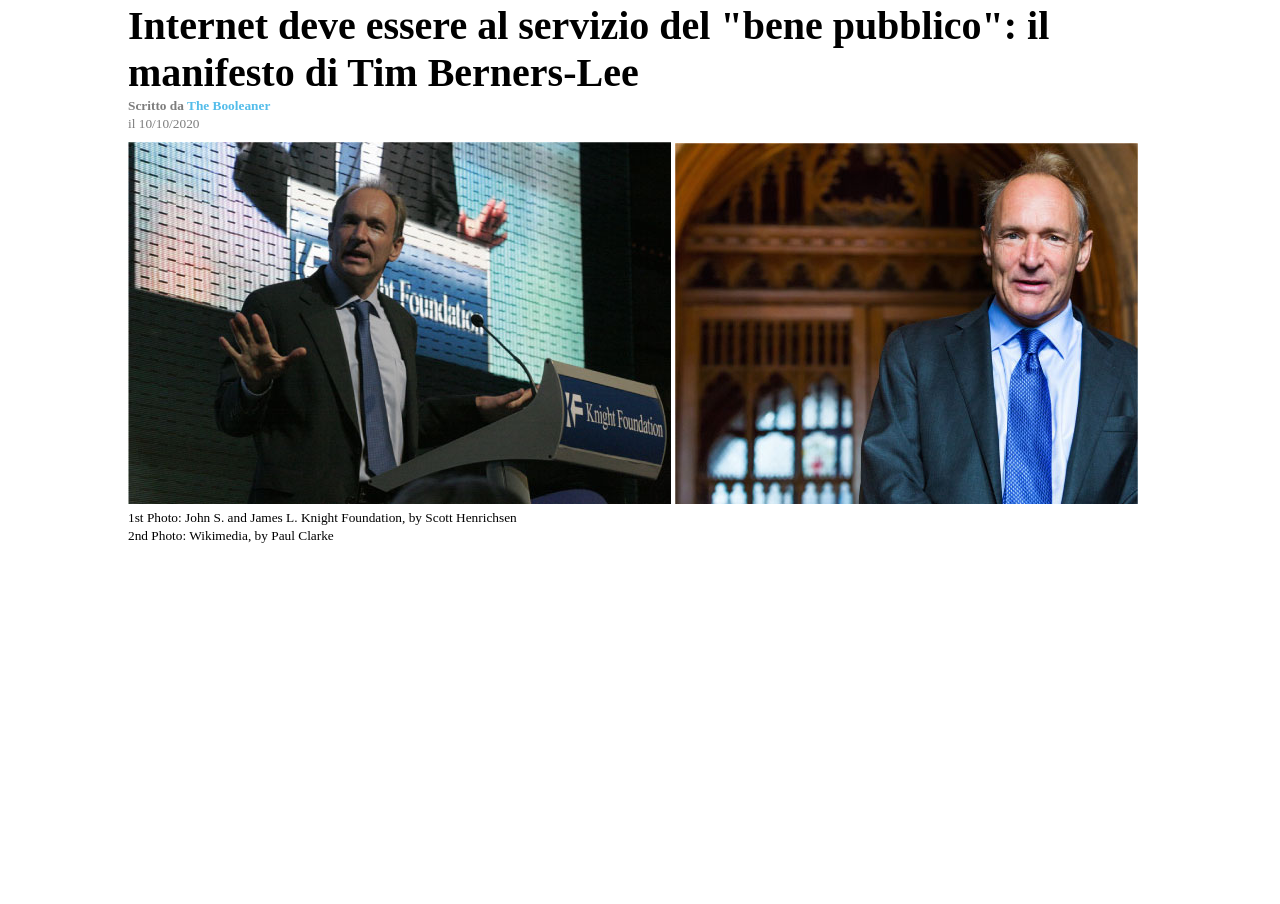
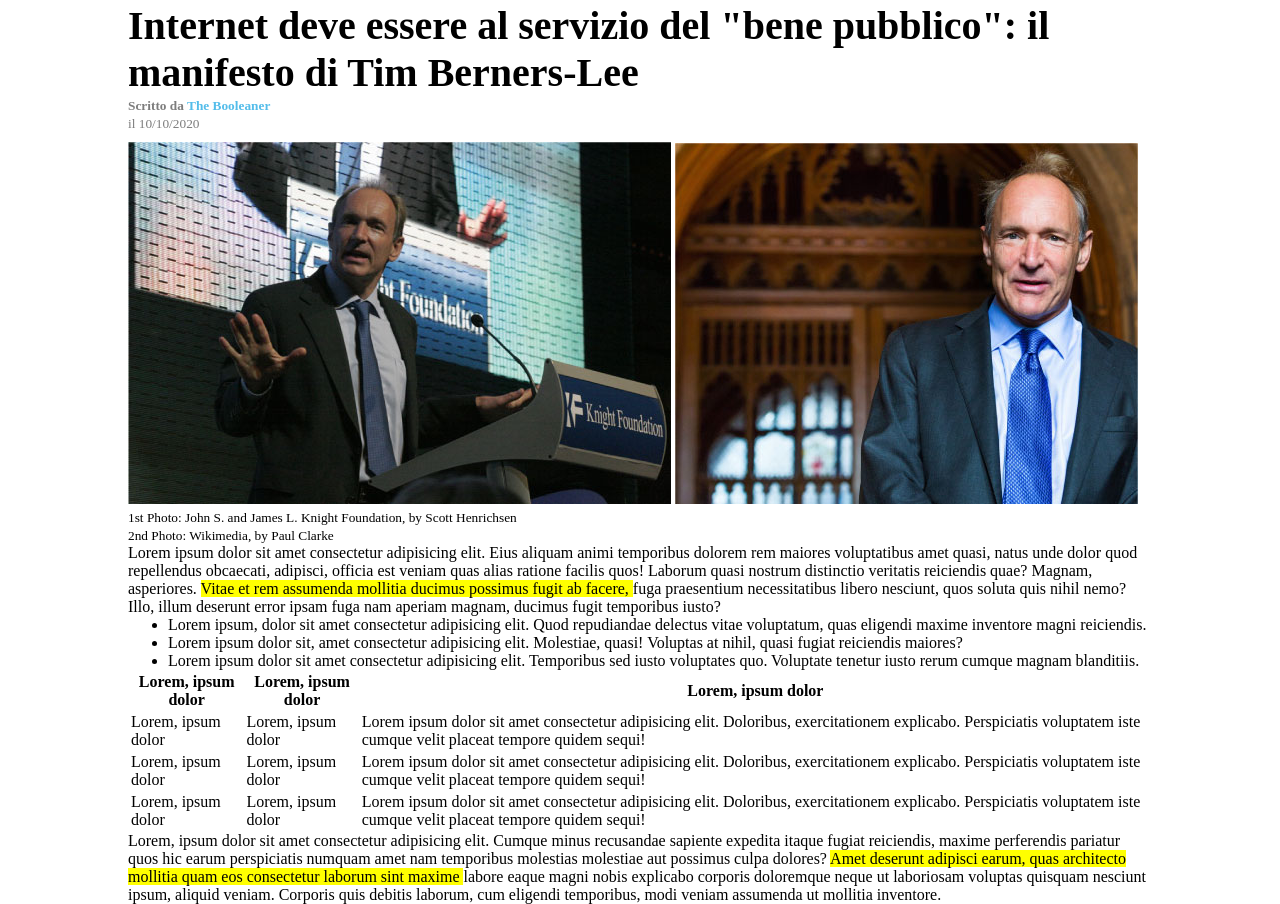
Before and after one commit to Ahri-code/html-css-booleaner, a plain HTML site: page index.html in a window 1280 px wide. Shown: the part 108-1012 px from the top of the page. Before the commit the page ends 800 px from the top, so only its background shows below. Drawn offline with Linux system fonts and the light colour scheme.

Commit message:
Feat(main): html for main completed Fix(.center): adjusted widht

```diff
--- a/index.html
+++ b/index.html
@@ -54,7 +54,78 @@
                         </small>
                     </p>
                 </div>
+                <!-- Article -->
+                <article>
+                    <p>
+                        Lorem ipsum dolor sit amet consectetur adipisicing elit. Eius aliquam animi temporibus dolorem rem maiores voluptatibus amet quasi, natus unde dolor quod repellendus obcaecati, adipisci, officia est veniam quas alias ratione facilis quos! Laborum quasi nostrum distinctio veritatis reiciendis quae? Magnam, asperiores. <mark> Vitae et rem assumenda mollitia ducimus possimus fugit ab facere, </mark> fuga praesentium necessitatibus libero nesciunt, quos soluta quis nihil nemo? Illo, illum deserunt error ipsam fuga nam aperiam magnam, ducimus fugit temporibus iusto?
+                    </p>
+                    <!-- List -->
+                    <ul>
+                        <li>
+                            Lorem ipsum, dolor sit amet consectetur adipisicing elit. Quod repudiandae delectus vitae voluptatum, quas eligendi maxime inventore magni reiciendis.
+                        </li>
+                        <li>
+                            Lorem ipsum dolor sit, amet consectetur adipisicing elit. Molestiae, quasi! Voluptas at nihil, quasi fugiat reiciendis maiores?
+                        </li>
+                        <li>
+                            Lorem ipsum dolor sit amet consectetur adipisicing elit. Temporibus sed iusto voluptates quo. Voluptate tenetur iusto rerum cumque magnam blanditiis.
+                        </li>
+                    </ul>
+                    <!-- Table -->
+                    <table>
+                        <!-- Table head -->
+                        <thead>
+                            <tr>
+                                <th>
+                                    Lorem, ipsum dolor
+                                </th>
+                                <th>
+                                    Lorem, ipsum dolor
+                                </th>
+                                <th>
+                                    Lorem, ipsum dolor
+                                </th>
+                            </tr>
+                        </thead>
 
+                        <tbody>
+                            <tr>
+                                <td>
+                                    Lorem, ipsum dolor
+                                </td>
+                                <td>
+                                    Lorem, ipsum dolor
+                                </td>
+                                <td>Lorem ipsum dolor sit amet consectetur adipisicing elit. Doloribus, exercitationem explicabo. Perspiciatis voluptatem iste cumque velit placeat tempore quidem sequi!</td>
+                            </tr>
+
+                            <tr>
+                                <td>
+                                    Lorem, ipsum dolor
+                                </td>
+                                <td>
+                                    Lorem, ipsum dolor
+                                </td>
+                                <td>Lorem ipsum dolor sit amet consectetur adipisicing elit. Doloribus, exercitationem explicabo. Perspiciatis voluptatem iste cumque velit placeat tempore quidem sequi!</td>
+                            </tr>
+                        </tbody>
+
+                        <tfoot>
+                            <tr>
+                                <td>
+                                    Lorem, ipsum dolor
+                                </td>
+                                <td>
+                                    Lorem, ipsum dolor
+                                </td>
+                                <td>Lorem ipsum dolor sit amet consectetur adipisicing elit. Doloribus, exercitationem explicabo. Perspiciatis voluptatem iste cumque velit placeat tempore quidem sequi!</td>
+                            </tr>
+                        </tfoot>
+                    </table>
+                    <p>
+                        Lorem, ipsum dolor sit amet consectetur adipisicing elit. Cumque minus recusandae sapiente expedita itaque fugiat reiciendis, maxime perferendis pariatur quos hic earum perspiciatis numquam amet nam temporibus molestias molestiae aut possimus culpa dolores? <mark> Amet deserunt adipisci earum, quas architecto mollitia quam eos consectetur laborum sint maxime </mark> labore eaque magni nobis explicabo corporis doloremque neque ut laboriosam voluptas quisquam nesciunt ipsum, aliquid veniam. Corporis quis debitis laborum, cum eligendi temporibus, modi veniam assumenda ut mollitia inventore.
+                    </p>
+                </article>
             </div>
         </main>
         <!-- Footer -->
```
